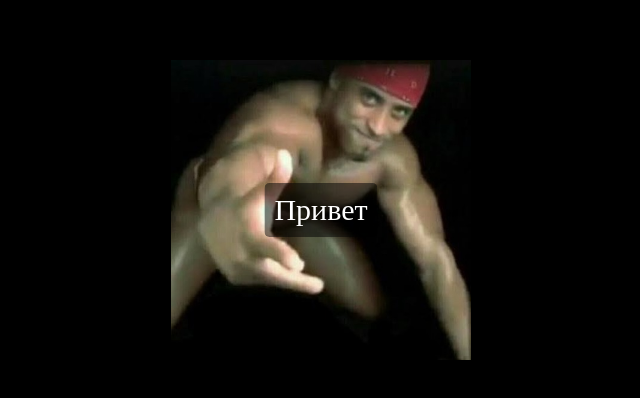
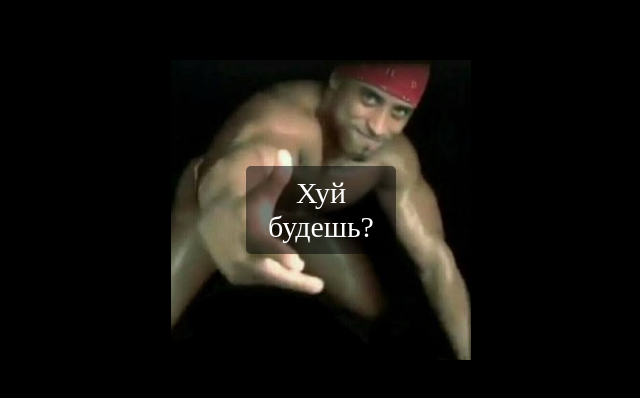
Before and after one commit to Crashkogo/Testhtml, a plain HTML site: page index.html in a window 1280 px wide. Shown: the part 190-588 px from the top of the page, without its empty margins (319-959 px from the left). Drawn offline with Linux system fonts and the light colour scheme.

Commit message:
Add files via upload

```diff
--- a/index.html
+++ b/index.html
@@ -1,15 +1,18 @@
 <!DOCTYPE html>
 <html lang="en">
+
 <head>
   <meta charset="UTF-8">
   <meta name="viewport" content="width=device-width, initial-scale=1.0">
   <link rel="stylesheet" href="style.css">
   <title>Ricardo offer</title>
 </head>
+
 <body>
-  <div class ="image-container">
-  <img src="rm.jpg" alt="Ricardo" class="image">
-  <div class="text-overlay">Привет</div>
-</div>
+  <div class="image-container">
+    <img src="rm.jpg" alt="Ricardo" class="image">
+    <div class="text-overlay">Хуй будешь?</div>
+  </div>
 </body>
+
 </html>
```
